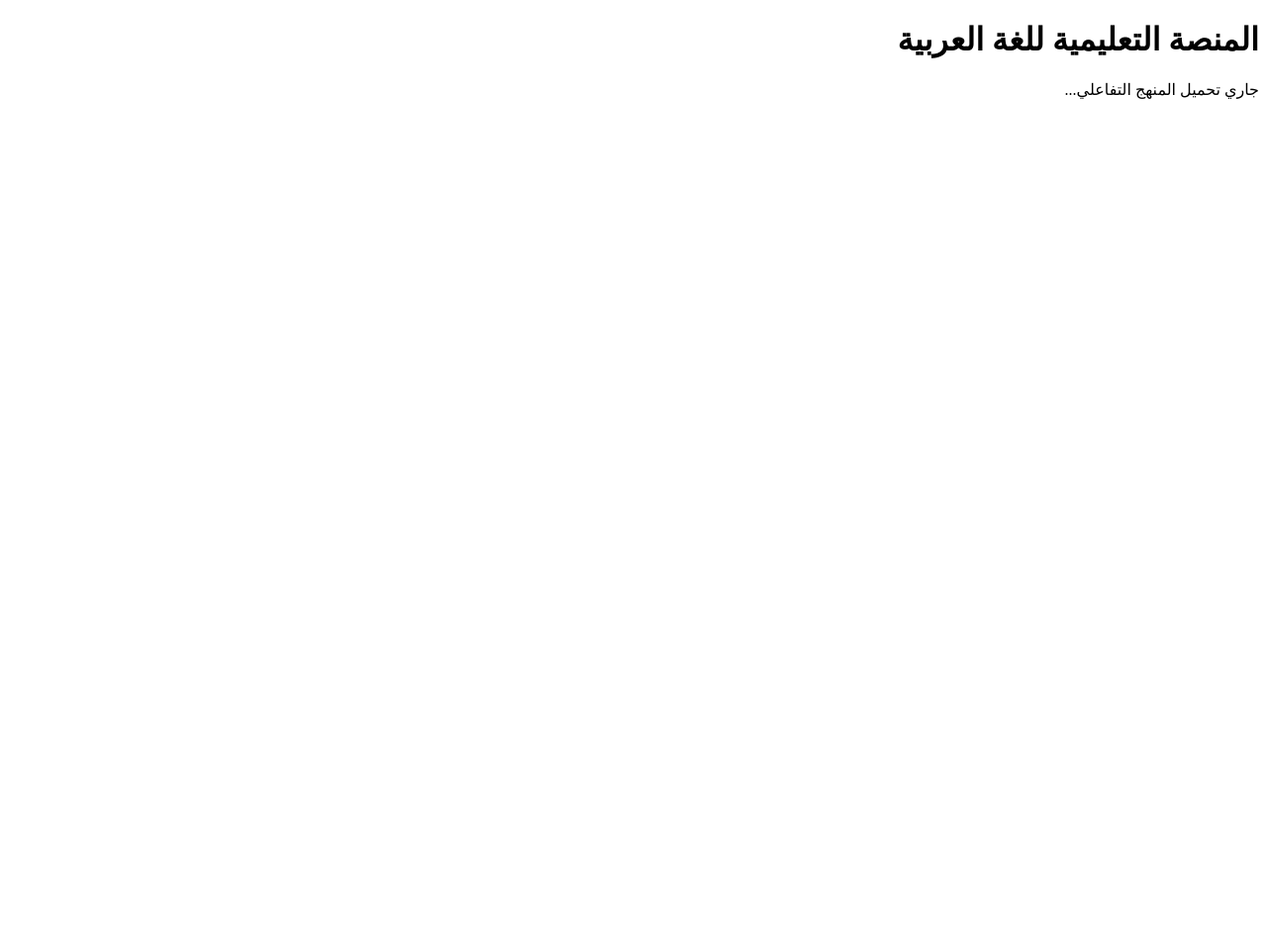
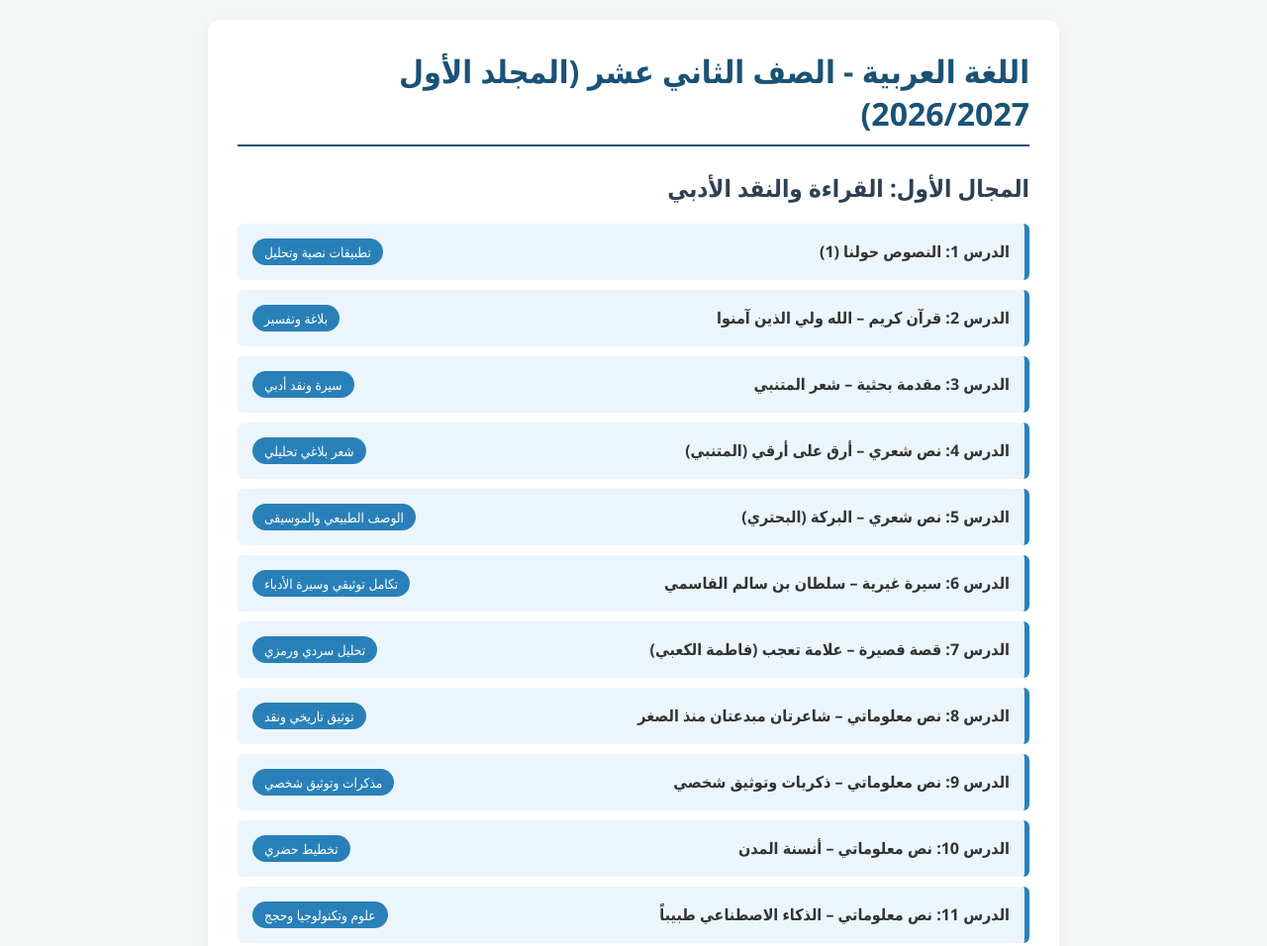
Before and after one commit to mahmoodmohammediat-creator/Arabic-app, a plain HTML site: page index.html in a window 1280 px wide. Shown: the whole page at 99% size. Before the commit the page ends 800 px from the top, so only its background shows below. Drawn offline with Linux system fonts and the light colour scheme.

Commit message:
Update index.html

```diff
--- a/index.html
+++ b/index.html
@@ -3,15 +3,57 @@
 <head>
     <meta charset="UTF-8">
     <meta name="viewport" content="width=device-width, initial-scale=1.0">
-    <title>المنصة التعليمية - اللغة العربية</title>
+    <title>منصة اللغة العربية - الصف الثاني عشر</title>
+    <style>
+        body { font-family: 'Segoe UI', Tahoma, Geneva, Verdana, sans-serif; background-color: #f4f7f6; margin: 0; padding: 20px; color: #333; }
+        .container { max-width: 800px; margin: 0 auto; background: white; padding: 30px; border-radius: 12px; box-shadow: 0 4px 15px rgba(0,0,0,0.05); }
+        h1 { color: #1a5276; border-bottom: 2px solid #1a5276; padding-bottom: 10px; margin-top: 0; }
+        h2 { color: #2e4053; margin-top: 25px; }
+        ul { list-style-type: none; padding: 0; }
+        li { background: #ebf5fb; margin: 10px 0; padding: 15px; border-right: 5px solid #2980b9; border-radius: 6px; display: flex; justify-content: space-between; align-items: center; }
+        .badge { background: #2980b9; color: white; padding: 4px 12px; border-radius: 20px; font-size: 0.85em; }
+    </style>
 </head>
 <body>
-    <div id="app">
+    <div class="container" id="app">
         <h1>المنصة التعليمية للغة العربية</h1>
         <p>جاري تحميل المنهج التفاعلي...</p>
     </div>
 
-    <!-- ربط ملف البيانات والتفاعل -->
-    <script src="js/curriculumData.js"></script>
+    <script>
+    const curriculumData = {
+      subject: "اللغة العربية - الصف الثاني عشر (المجلد الأول 2026/2027)",
+      modules: [
+        {
+          title: "المجال الأول: القراءة والنقد الأدبي",
+          lessons: [
+            { title: "الدرس 1: النصوص حولنا (1)", type: "تطبيقات نصية وتحليل" },
+            { title: "الدرس 2: قرآن كريم – الله ولي الذين آمنوا", type: "بلاغة وتفسير" },
+            { title: "الدرس 3: مقدمة بحثية – شعر المتنبي", type: "سيرة ونقد أدبي" },
+            { title: "الدرس 4: نص شعري – أرق على أرقي (المتنبي)", type: "شعر بلاغي تحليلي" },
+            { title: "الدرس 5: نص شعري – البركة (البحتري)", type: "الوصف الطبيعي والموسيقى" },
+            { title: "الدرس 6: سيرة غيرية – سلطان بن سالم القاسمي", type: "تكامل توثيقي وسيرة الأدباء" },
+            { title: "الدرس 7: قصة قصيرة – علامة تعجب (فاطمة الكعبي)", type: "تحليل سردي ورمزي" },
+            { title: "الدرس 8: نص معلوماتي – شاعرتان مبدعتان منذ الصغر", type: "توثيق تاريخي ونقد" },
+            { title: "الدرس 9: نص معلوماتي – ذكريات وتوثيق شخصي", type: "مذكرات وتوثيق شخصي" },
+            { title: "الدرس 10: نص معلوماتي – أنسنة المدن", type: "تخطيط حضري" },
+            { title: "الدرس 11: نص معلوماتي – الذكاء الاصطناعي طبيباً", type: "علوم وتكنولوجيا وحجج" }
+          ]
+        }
+      ]
+    };
+
+    window.onload = function() {
+      const appContainer = document.getElementById("app");
+      let htmlContent = `<h1>${curriculumData.subject}</h1><h2>${curriculumData.modules[0].title}</h2><ul>`;
+
+      curriculumData.modules[0].lessons.forEach(lesson => {
+        htmlContent += `<li><span><strong>${lesson.title}</strong></span> <span class="badge">${lesson.type}</span></li>`;
+      });
+
+      htmlContent += `</ul>`;
+      appContainer.innerHTML = htmlContent;
+    };
+    </script>
 </body>
 </html>
```
